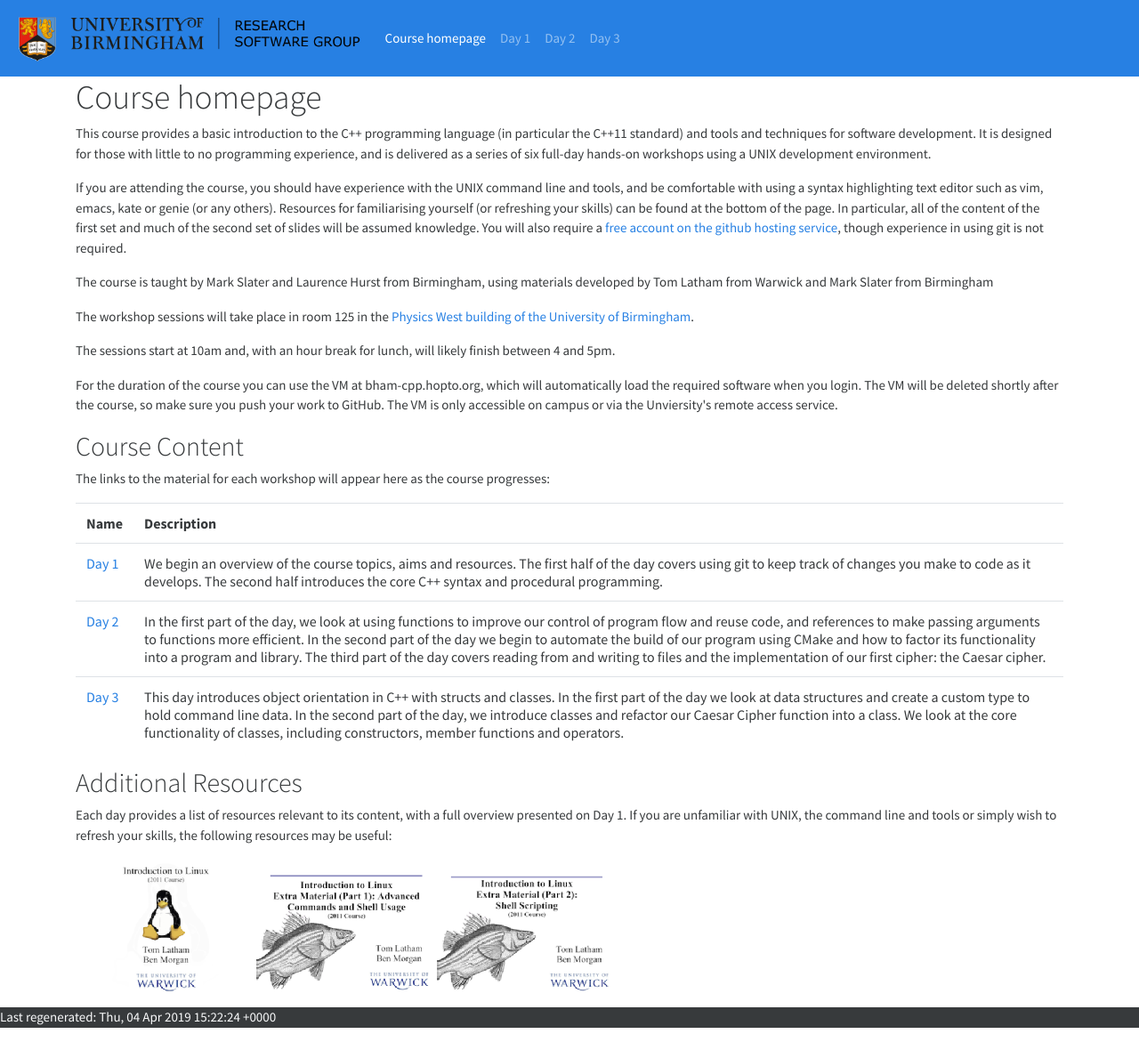
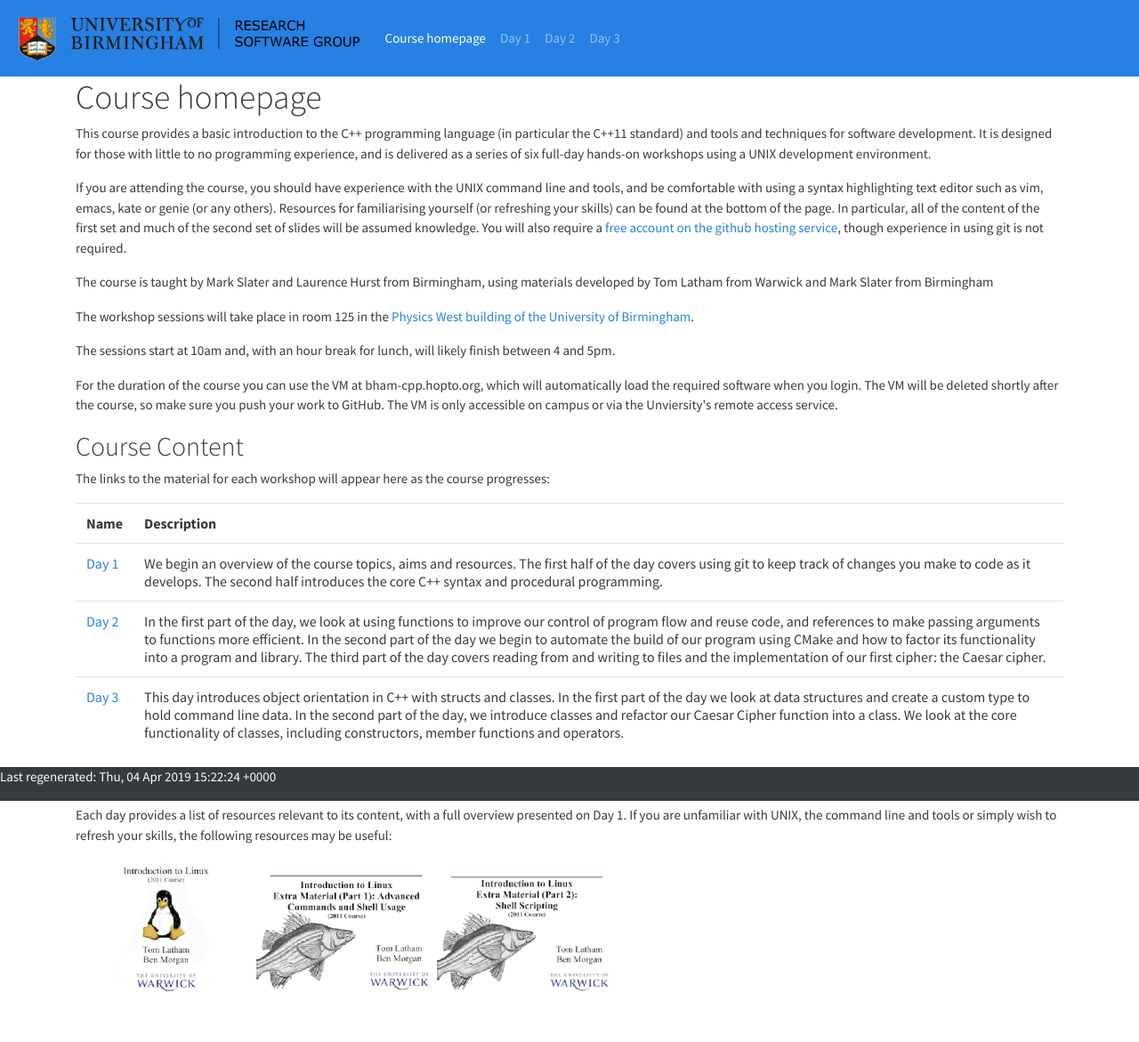
Before and after one commit to bear-rsg/C-materials, a Jekyll site: the page built from index.html, in a window 1280 px wide. Shown: the whole page at 89% size. Built offline with Jekyll 4.4.1, drawn with Linux system fonts in a browser that asks for light colours; nearby versions of some CDN libraries; after the commit the page ends 1132 px from its top, so only the background shows below that.

Commit message:
Experimenting with sticking the footer

```diff
--- a/_layouts/default.html
+++ b/_layouts/default.html
@@ -13,7 +13,7 @@
 				{{ content }}
 			</div>
 		</main>
-		<footer class="page-footer font-small bg-secondary text-light">
+		<footer class="page-footer fixed-bottom font-small bg-secondary text-light">
 			<p>Last regenerated: {{ site.time | date_to_rfc822 }}</p>
 		</footer>
 	</body>
```
